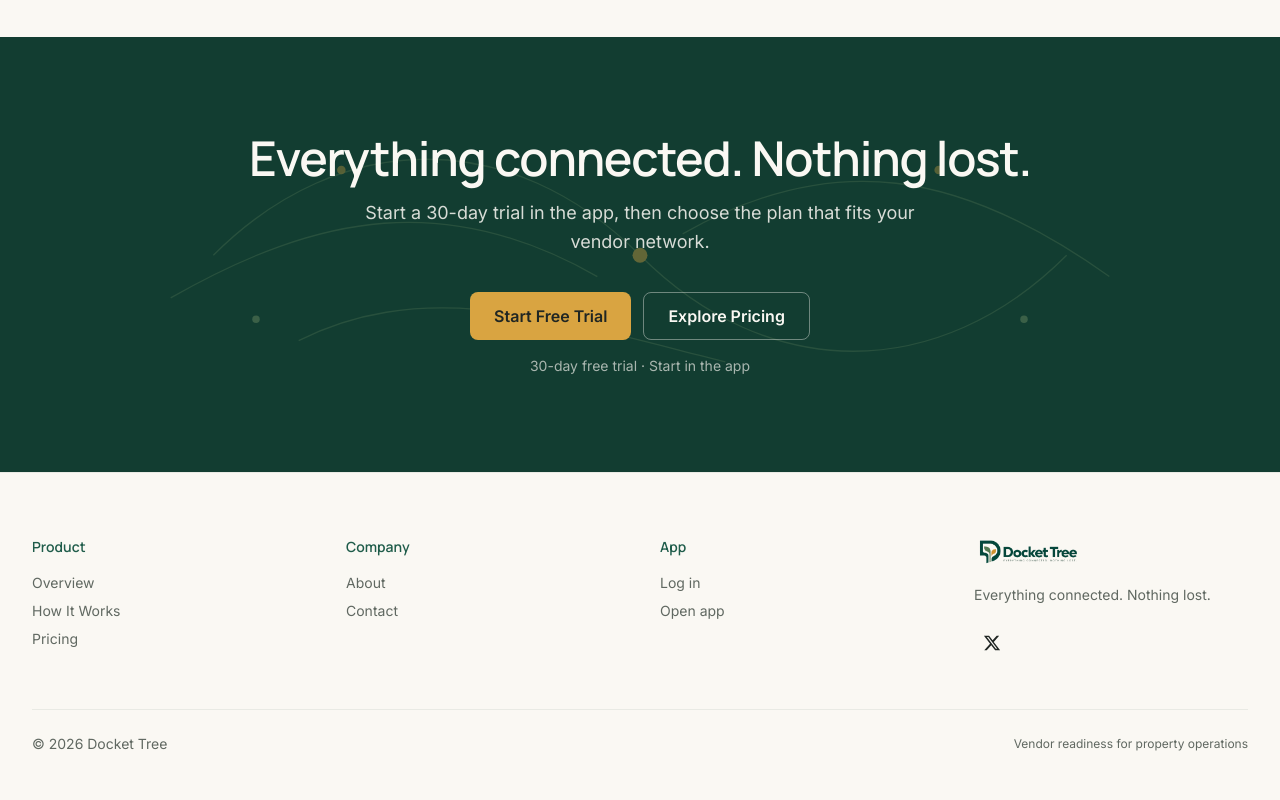
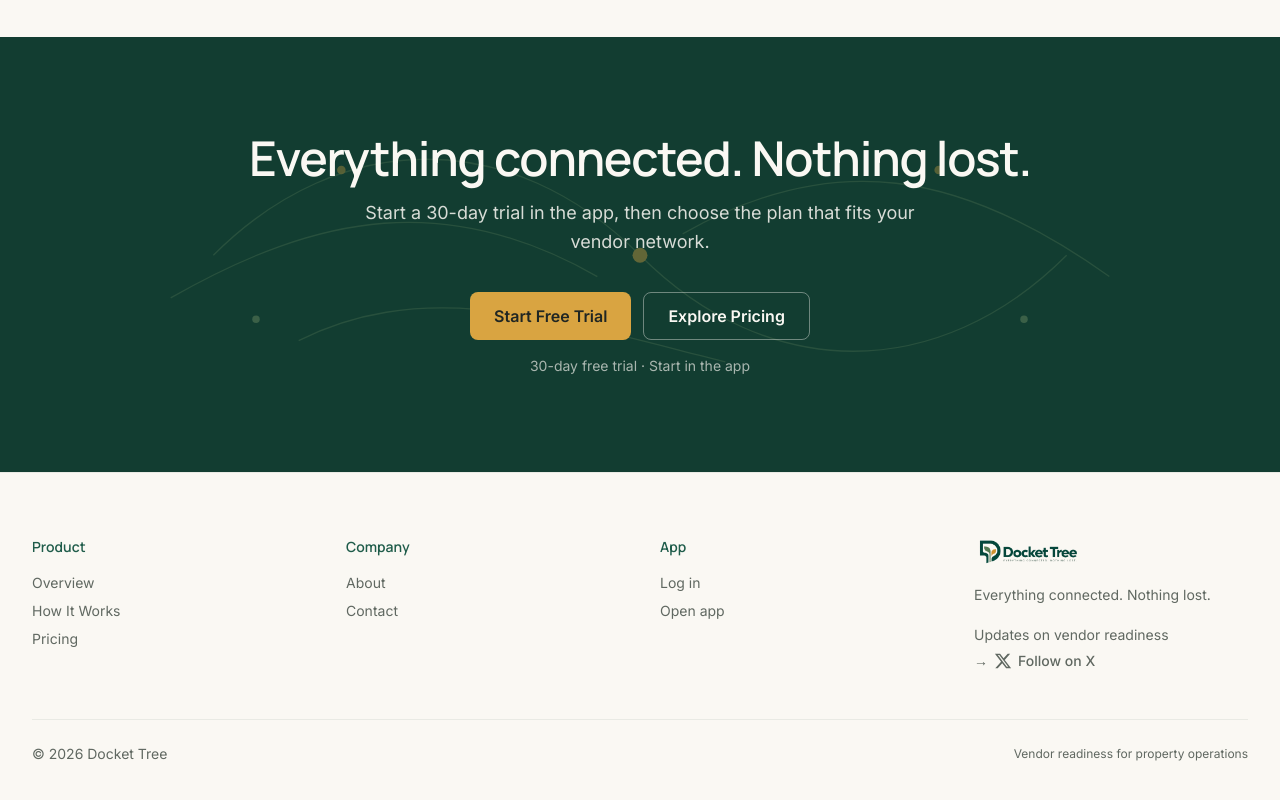
Before and after one commit to billynoster/dockettree-www, a Next.js app: page / in a window 1280 px wide. Shown: the part 7737-8537 px from the top of the page. Built offline with nearby package versions, Linux system fonts and the light colour scheme.

Commit message:
Add quiet Follow on X CTA under footer brand
Soft copy “Updates on vendor readiness → Follow on X” with the
existing profile icon link — no banner treatment.

```diff
--- a/src/components/marketing/MarketingFooter.tsx
+++ b/src/components/marketing/MarketingFooter.tsx
@@ -100,10 +100,15 @@ export function MarketingFooter() {
               href={X_URL}
               target="_blank"
               rel="noopener noreferrer"
-              aria-label="Docket Tree on X"
-              className="mt-5 inline-flex h-9 w-9 items-center justify-center rounded-lg text-charcoal transition-colors hover:bg-pale-moss hover:text-evergreen-deep focus-visible:outline-none focus-visible:ring-2 focus-visible:ring-evergreen focus-visible:ring-offset-2 focus-visible:ring-offset-ivory"
+              aria-label="Docket Tree on X — updates on vendor readiness"
+              className="mt-5 inline-flex max-w-full flex-wrap items-center gap-x-2 gap-y-1.5 rounded-sm text-sm text-slate transition-colors hover:text-evergreen focus-visible:outline-none focus-visible:ring-2 focus-visible:ring-evergreen focus-visible:ring-offset-2 focus-visible:ring-offset-ivory"
             >
-              <XIcon />
+              <span>Updates on vendor readiness</span>
+              <span className="inline-flex items-center gap-1.5 font-medium text-current">
+                <span aria-hidden="true">→</span>
+                <XIcon className="shrink-0" />
+                <span>Follow on X</span>
+              </span>
             </a>
           </div>
         </div>
```
